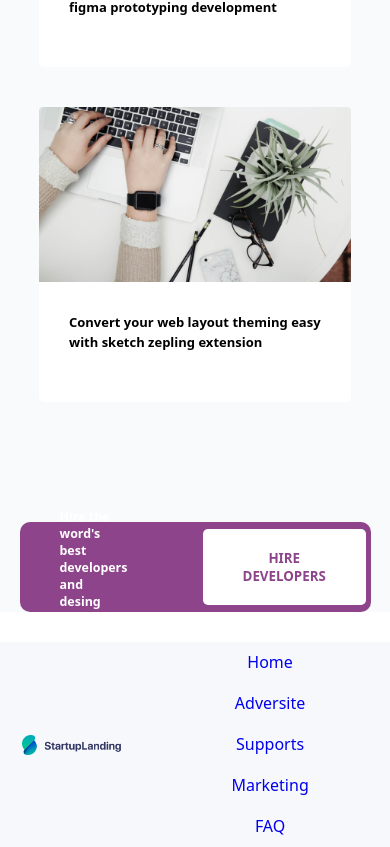
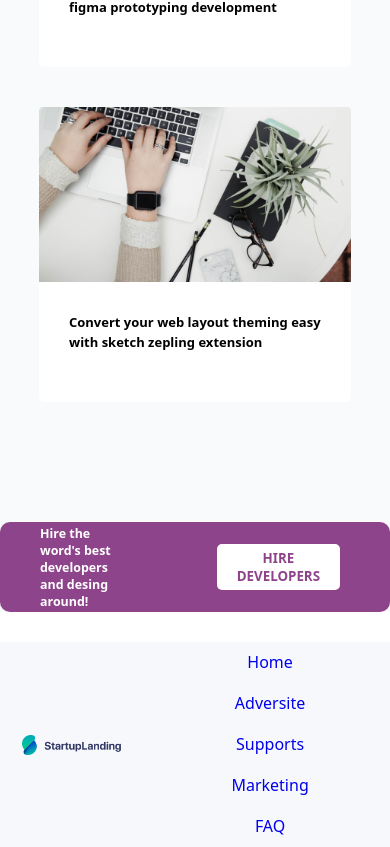
Before and after one commit to JorgeAlbertoLeonJimenez/WebM, a React (Create React App) app: page / in a window 390 px wide. Shown: the part 4783-5630 px from the top of the page. Built offline with nearby package versions, Linux system fonts and the light colour scheme.

Commit message:
Update App.css

```diff
--- a/src/App.css
+++ b/src/App.css
@@ -379,7 +379,7 @@ footer img{
   }
 
   .container-bar{
-    width: 90%;
+    width: 100%;
     height: 90px;
     justify-content: space-between;
 
@@ -392,8 +392,7 @@ footer img{
   }
 
   .container-bar button{
-    width: 100%;
-    margin: 10%;
+    padding: 5px 20px;
 
   }
 
```
